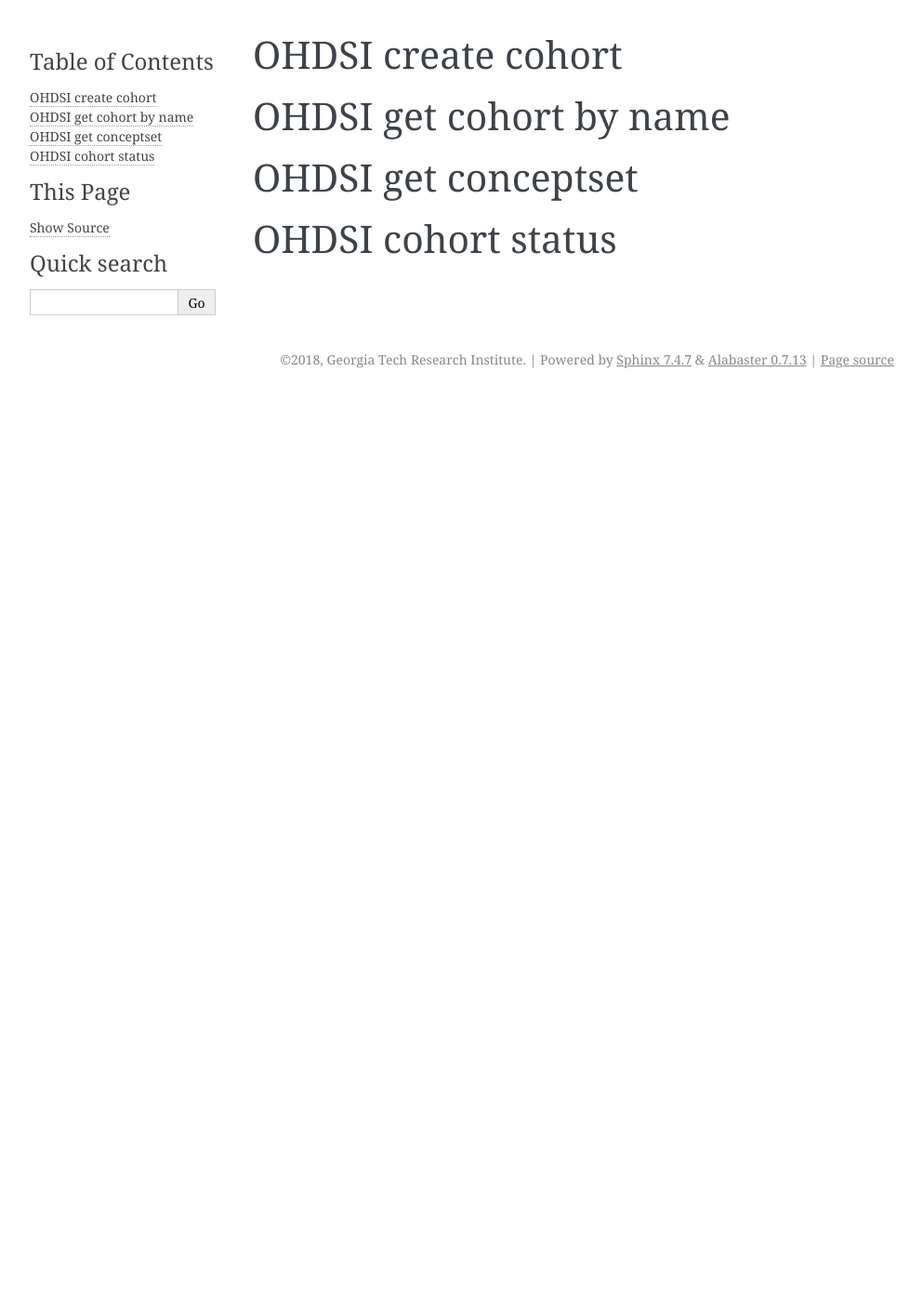
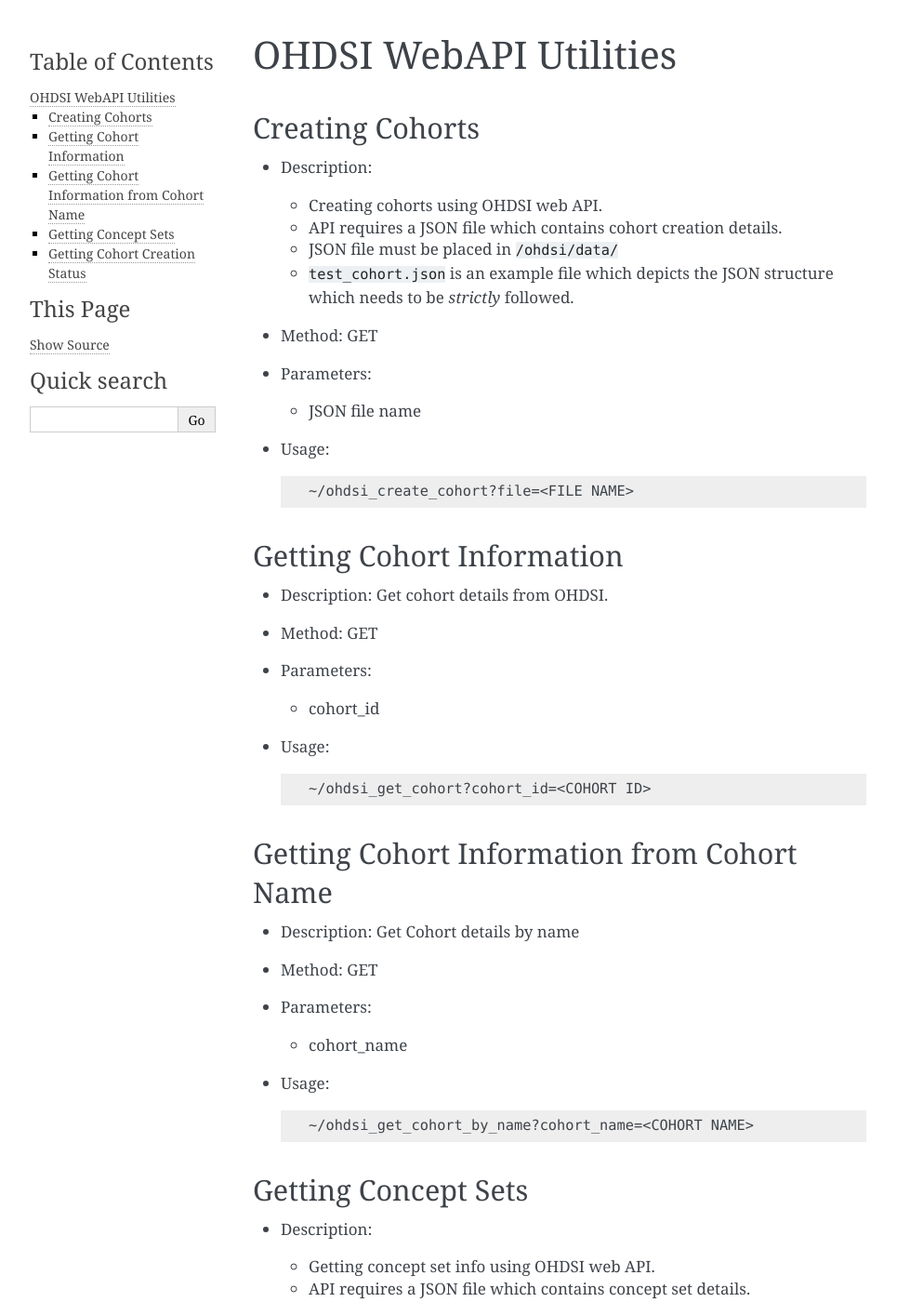
Before and after one commit to ClarityNLP/ClarityNLP, a Sphinx documentation site: the page built from docs/apis/ohdsi.md, in a window 1280 px wide and 1400 px high. Shown: the whole window at 93% size, without its empty margins (148-1141 px from the left). Built offline with Sphinx 7.4.7, drawn with Linux system fonts in a browser that asks for light colours; some of the changed text lies outside the part shown.

Commit message:
OHDSI documentations

````diff
--- a/api.py
+++ b/api.py
@@ -46,7 +46,7 @@ def doc():
 @app.route('/ohdsi_create_cohort', methods=['GET'])
 @auto.doc()
 def ohdsi_create_cohort():
-    """Get concept set details."""
+    """Creating Cohorts"""
     if request.method == 'GET':
         filepath = 'ohdsi/data/' + request.args.get('file')
         msg = createCohort(filepath)
--- a/docs/apis/ohdsi.md
+++ b/docs/apis/ohdsi.md
@@ -1,7 +1,80 @@
-##  OHDSI create cohort
+# OHDSI WebAPI Utilities
 
-##  OHDSI get cohort by name
+## Creating Cohorts
 
-##  OHDSI get conceptset
+- Description:
+  - Creating cohorts using OHDSI web API.
+  - API requires a JSON file which contains cohort creation details.
+  - JSON file must be placed in `/ohdsi/data/`
+  - `test_cohort.json` is an example file which depicts the JSON structure which needs to be *strictly* followed.
 
-##  OHDSI cohort status
+- Method: GET
+
+- Parameters:
+  - JSON file name
+
+- Usage:
+  ```
+  ~/ohdsi_create_cohort?file=<FILE NAME>
+  ```
+
+## Getting Cohort Information
+
+- Description: Get cohort details from OHDSI.
+
+- Method: GET
+
+- Parameters:
+  - cohort_id
+
+- Usage:
+  ```
+  ~/ohdsi_get_cohort?cohort_id=<COHORT ID>
+  ```
+
+
+## Getting Cohort Information from Cohort Name
+
+- Description: Get Cohort details by name
+
+- Method: GET
+
+- Parameters:
+  - cohort_name
+
+- Usage:
+  ```
+  ~/ohdsi_get_cohort_by_name?cohort_name=<COHORT NAME>
+  ```
+
+## Getting Concept Sets
+
+- Description:
+  - Getting concept set info using OHDSI web API.
+  - API requires a JSON file which contains concept set details.
+  - JSON file must be placed in `/ohdsi/data/`
+  - `test_concept.json` is an example file which depicts the JSON structure which needs to be *strictly* followed.
+
+- Method: GET
+
+- Parameters:
+  - JSON file name
+
+- Usage:
+  ```
+  ~/ohdsi_get_conceptset?file=<FILE NAME>
+  ```
+
+## Getting Cohort Creation Status
+
+- Description: Get the status of the triggered cohort creation job.
+
+- Method: GET
+
+- Parameters:
+  - cohort_id
+
+- Usage:
+  ```
+  ~/ohdsi_cohort_status?cohort_id=<COHORT ID>
+  ```
````
